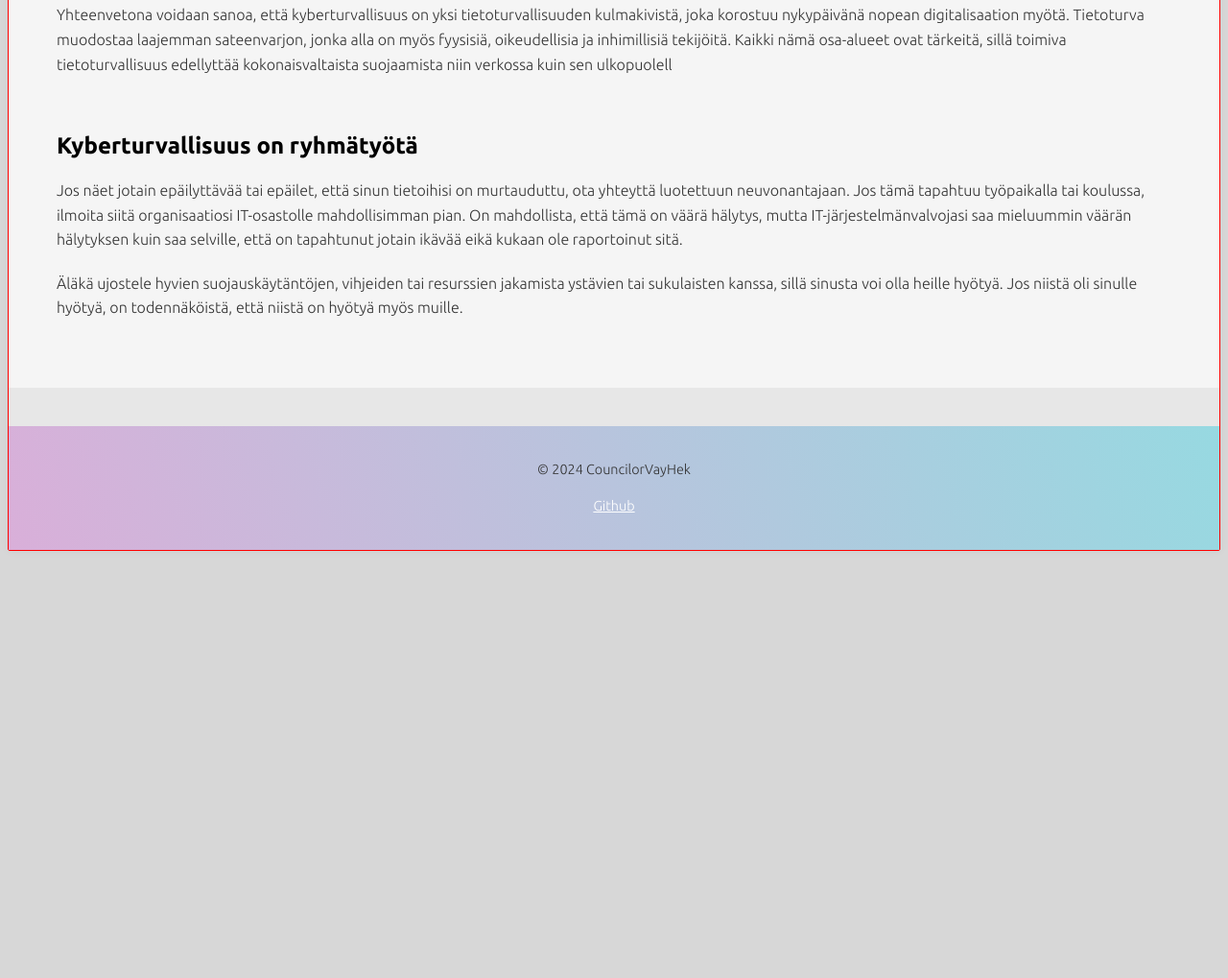
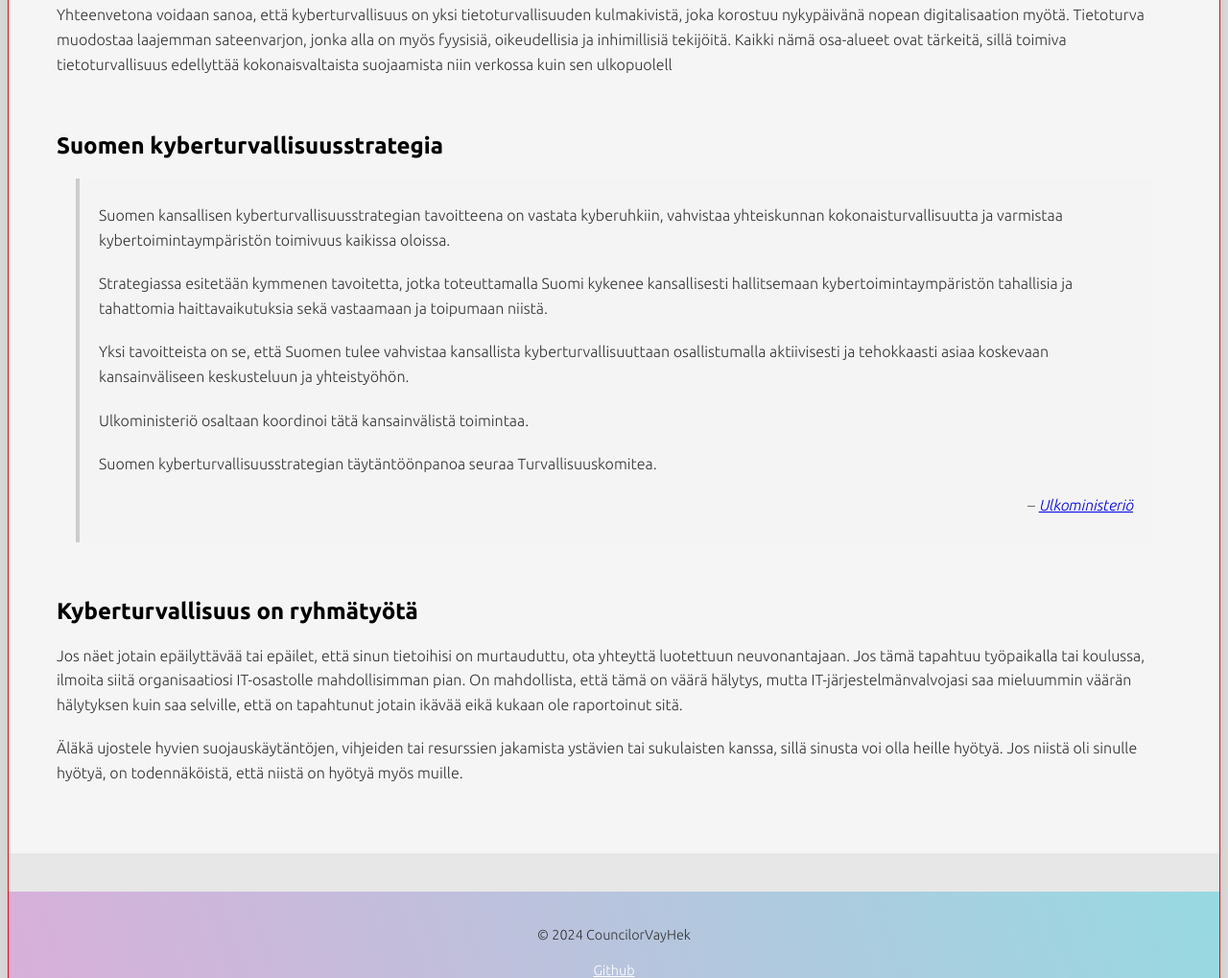
Before and after one commit to CouncilorVayHek/www-sivu, a plain HTML site: page project/index.html in a window 1280 px wide. Shown: the part 1583-2602 px from the top of the page at 96% size. Before the commit the page ends 2165 px from the top, so only its background shows below. Drawn offline with Linux system fonts and the light colour scheme; a script that the page names is missing.

Commit message:
Added ulkoministeriö quote, and style

```diff
--- a/project/index.html
+++ b/project/index.html
@@ -25,8 +25,8 @@
                     <div class="branding">
                         <a href="index.html" class="site-name">KyberTurva</a>
                         <a href="index.html">
-                        <img src="styles/images/pink_logo.png" alt="KyberTurva logo" class="logo"/>
-                    </a>
+                            <img src="styles/images/pink_logo.png" alt="KyberTurva logo" class="logo" />
+                        </a>
                     </div>
                     <nav>
                         <a class="active" href="index.html">Home</a>
@@ -111,6 +111,37 @@
             </div>
             <div class="container">
                 <br>
+                <h2 class="center">Suomen kyberturvallisuusstrategia</h2>
+                <div class="text-wrapper">
+                    <blockquote>
+                        <p class="center">
+                            Suomen kansallisen kyberturvallisuusstrategian tavoitteena on vastata kyberuhkiin, vahvistaa
+                            yhteiskunnan kokonaisturvallisuutta ja varmistaa kybertoimintaympäristön toimivuus kaikissa
+                            oloissa.
+                            <p>
+                            Strategiassa esitetään kymmenen tavoitetta, jotka toteuttamalla Suomi kykenee kansallisesti
+                            hallitsemaan kybertoimintaympäristön tahallisia ja tahattomia haittavaikutuksia sekä
+                            vastaamaan ja toipumaan niistä.
+                        </p>
+                        <p>
+                            Yksi tavoitteista on se, että Suomen tulee vahvistaa kansallista kyberturvallisuuttaan
+                            osallistumalla aktiivisesti ja tehokkaasti asiaa koskevaan kansainväliseen keskusteluun ja
+                            yhteistyöhön.
+                        </p>
+                        <p>
+                            Ulkoministeriö osaltaan koordinoi tätä kansainvälistä toimintaa.
+                        </p>
+                        <p>
+                            Suomen kyberturvallisuusstrategian täytäntöönpanoa seuraa Turvallisuuskomitea.
+                        </p>
+                        <footer>– <cite><a href="https://um.fi/kyberturvallisuus-ja-kybertoimintaymparisto"
+                            target="_blank">Ulkoministeriö</a></cite></footer>
+                        </p>
+                    </blockquote>
+                </div>
+            </div>
+            <div class="container">
+                <br>
                 <h2 class="center">Kyberturvallisuus on ryhmätyötä</h2>
                 <div class="text-wrapper">
                     <p class="center">
@@ -127,7 +158,7 @@
                 </div>
             </div>
         </section>
-         <!-- closing page-wrapper -->
+        <!-- closing page-wrapper -->
         <footer class="site-footer">
             <div class="footer-container">
                 <p>&copy; 2024 CouncilorVayHek</p>
--- a/project/styles/mainstylesheet.css
+++ b/project/styles/mainstylesheet.css
@@ -69,6 +69,20 @@ body {
     font-weight: 700;
     color: #000;
   }
+  blockquote {
+    font-family: "Ubuntu", sans-serif;
+    margin: 20px;
+    padding: 10px 20px;
+    border-left: 4px solid #ccc;
+    background: #f4f4f4;
+}
+
+blockquote footer {
+    text-align: right;
+    margin-top: 10px;
+    color: #555;
+    font-style: normal;
+}
 
   /* NAVIGATION */
 
```
